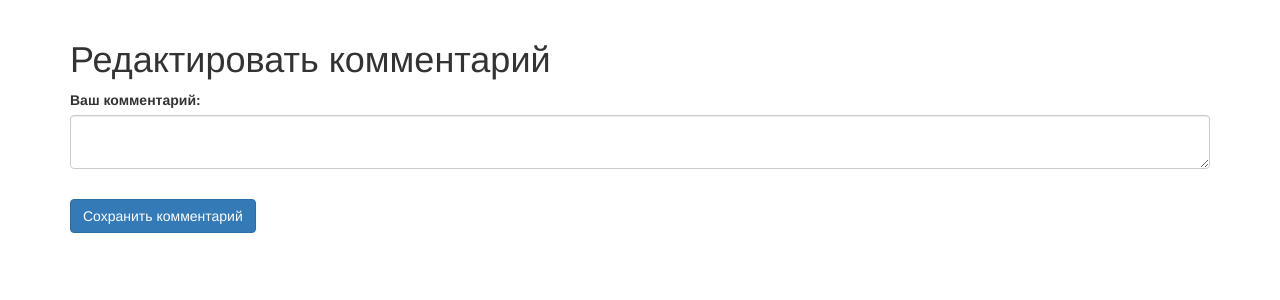
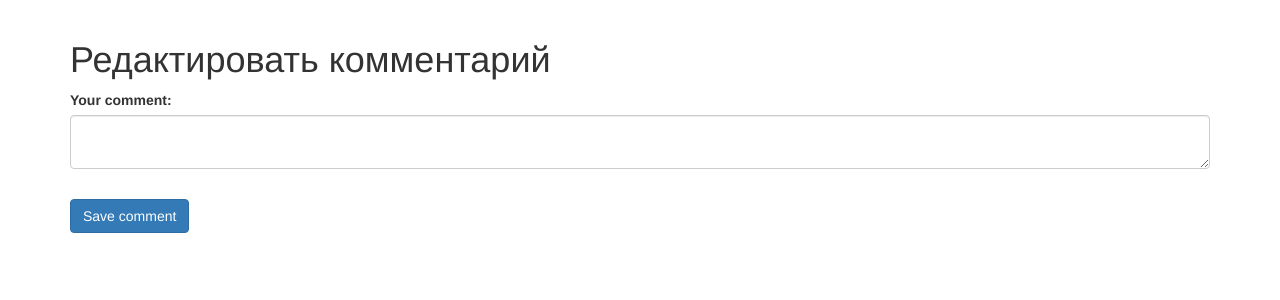
Before and after one commit to izlatin/WEB-project, a Flask app: page /edit_comment/1 in a window 1280 px wide. Shown: the part 56-356 px from the top of the page. Run offline with Flask 2, Linux system fonts and the light colour scheme; data that the repository does not hold is empty; some libraries are stand-ins or nearby versions.

Commit message:
some style

```diff
--- a/app/forms/comment_form.py
+++ b/app/forms/comment_form.py
@@ -4,10 +4,10 @@ from wtforms.validators import DataRequired
 
 
 class CommentForm(FlaskForm):
-    text = TextAreaField('Ваш комментарий:', validators=[DataRequired()])
-    submit = SubmitField('Оставить комментарий')
+    text = TextAreaField('Your comment:', validators=[DataRequired()])
+    submit = SubmitField('Leave a comment')
 
 
 class EditCommentForm(FlaskForm):
-    text = TextAreaField('Ваш комментарий:', validators=[DataRequired()])
-    submit = SubmitField('Сохранить комментарий')
+    text = TextAreaField('Your comment:', validators=[DataRequired()])
+    submit = SubmitField('Save comment')
--- a/app/templates/add_post.html
+++ b/app/templates/add_post.html
@@ -47,7 +47,7 @@
 <p>
 <td colspan="2" align="center">Note: Supported image format: .jpeg, .jpg, .png, .gif</td>
 </p>
-<input type="submit" onclick="submit()" Submit>
+<input class="btn btn-primary" type="submit" onclick="submit()" Submit>
 <script>
         var id = 0;
         var imgs = new Array();
--- a/app/templates/edit_post.html
+++ b/app/templates/edit_post.html
@@ -55,7 +55,7 @@
         <p>
             <td colspan="2" align="center">Note: Supported image format: .jpeg, .jpg, .png, .gif</td>
         </p>
-    <input type="submit" onclick="submit()" Submit>
+    <input class="btn btn-primary" type="submit" onclick="submit()" Submit>
 
     <script>
         var id = {{ images[-1][0] }};
--- a/app/templates/index.html
+++ b/app/templates/index.html
@@ -2,7 +2,8 @@
 {% block content %}
 <div style="border: none;
     border-radius: 10px;
-    background-color: yellow;">
+    background-color: yellow;
+    padding: 5px 10px 10px 10px;">
     <h1>Welcome!</h1>
     <h4>Here you can barter and find whatever you want! If you have some questions, you can see
         <a href="/app_info">info</a></h4>
--- a/app/templates/propose_barter.html
+++ b/app/templates/propose_barter.html
@@ -65,7 +65,7 @@
 <p>
 <td colspan="2" align="center">Note: Supported image format: .jpeg, .jpg, .png, .gif</td>
 </p>
-<input type="submit" onclick="submit()" Submit>
+<input class="btn btn-primary" type="submit" onclick="submit()" Submit>
 <script>
         var id = 0;
         var imgs = new Array();
```
Also changed, not shown: app/forms/post_form.py (+4 -4 lines), app/templates/app_info.html (+4 -3 lines).
